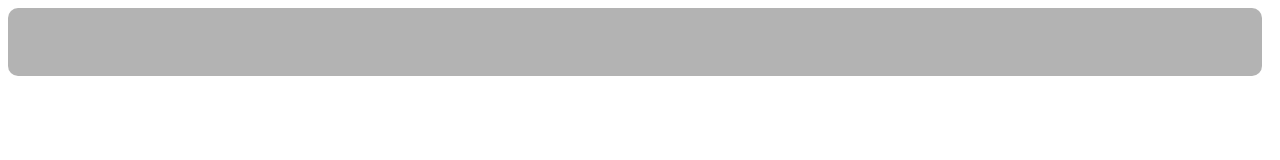
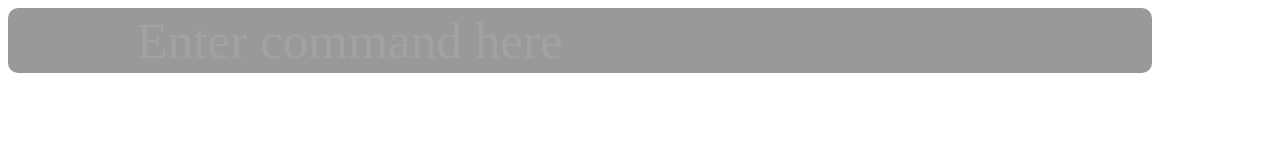
Before and after one commit to yimothysu/ceptron, an Electron app: page frontend/index.html in a window 1280 px wide. Drawn offline with Linux system fonts and the light colour scheme; a web font is replaced by a local one.

Commit message:
add padding to text input

```diff
--- a/frontend/index.html
+++ b/frontend/index.html
@@ -7,7 +7,7 @@
     <link href="./styles.css" rel="stylesheet">
   </head>
   <body>
-	<input type="text" autofocus=true id="cmdField" />
+      <input type="text" autofocus=true id="cmdField" placeholder="Enter command here"/>
 
     <!-- You can also require other files to run in this process -->
     <script src="./renderer.js"></script>
--- a/frontend/styles.css
+++ b/frontend/styles.css
@@ -12,14 +12,20 @@
 }
 
 #cmdField {
-  width: 98.6%;
-  height: 100%;
-  font-size: 3.4em;
+  width: 80%;
+  height: 90%;
+  font-size: 3.2em;
   color: white;
   outline: none !important;
   border-color: transparent;
-  background-color: rgba(128, 128, 128, 0.6);
+  background-color: rgba(128, 128, 128, 0.8);
   border-radius: 10px;
+  padding-left: 10%;
+}
+
+::placeholder {
+  color: rgb(162, 162, 162);
+  opacity: 1;
 }
 
 #copiedToClipboard {
@@ -28,7 +34,7 @@
   align-items: "center";
   text-align: center;
   color: white;
-  font-size: 3.4em;
+  font-size: 3em;
   font-weight: bold;
   font-style: italic;
 }
@@ -72,7 +78,7 @@
 
 #background {
   /* background-color: rgba(61, 61, 61, 0.6); */
-  background-color: rgba(86, 86, 86, 0.75);
+  background-color: rgba(86, 86, 86, 0.85);
   height: 90vh;
   width: 90vw;
   border-color: transparent;
```
